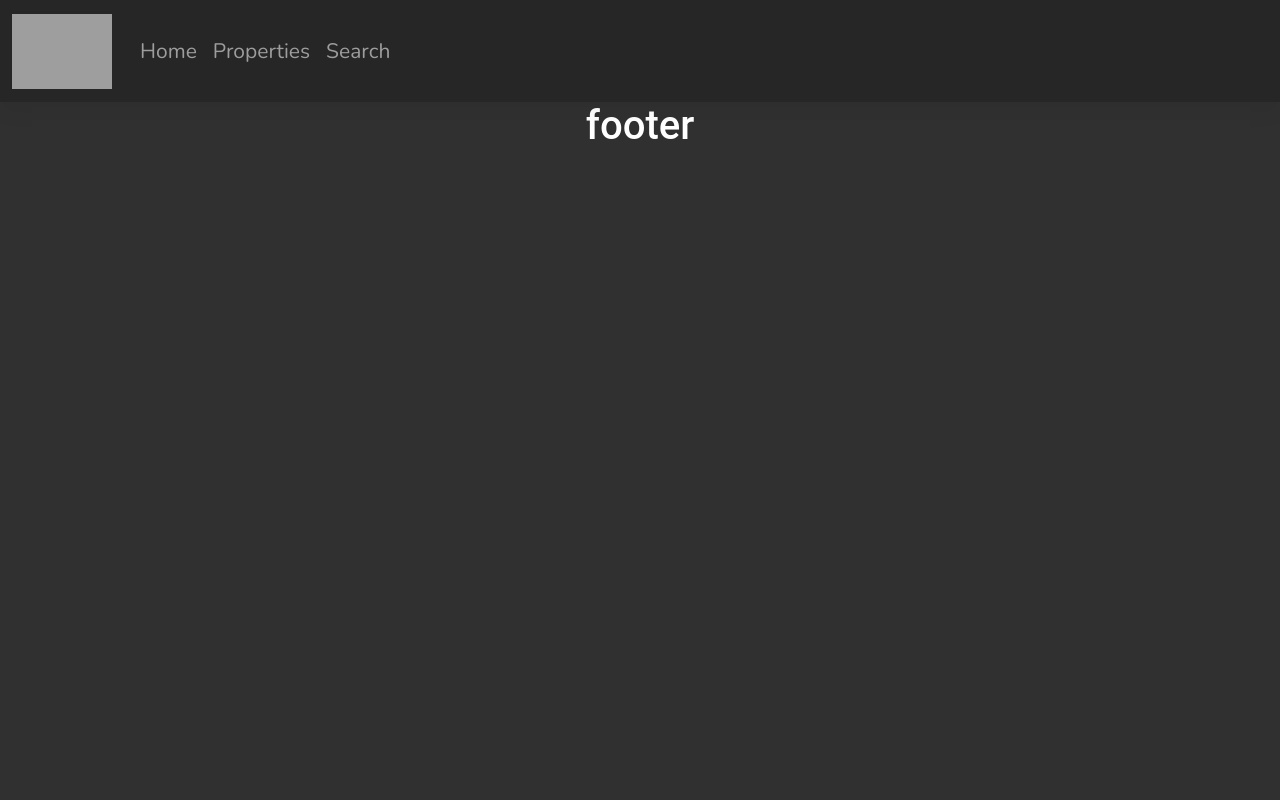
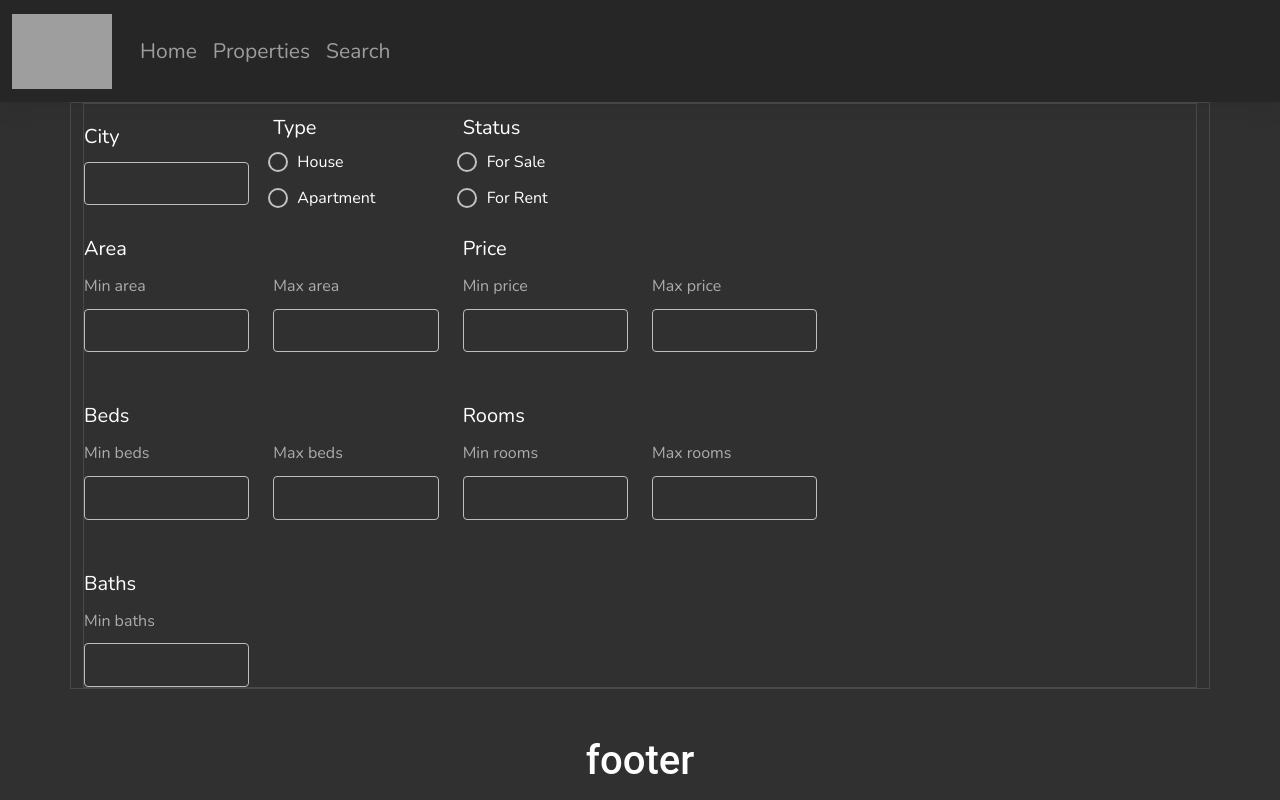
Before and after one commit to brancomartinezc/propiedades-frontend, a Vue app: page /search in a window 1280 px wide. Built offline with nearby package versions, Linux system fonts and the light colour scheme; grey boxes are pictures that could not be loaded.

Commit message:
formulario search

```diff
--- a/src/App.vue
+++ b/src/App.vue
@@ -1,7 +1,7 @@
 <template>
   <Navbar />
   <RouterView />
-  <h1 align="center">footer</h1>
+  <h1 class="mt-5" align="center">footer</h1>
 </template>
 
 <script>
--- a/src/components/PropertyCard.vue
+++ b/src/components/PropertyCard.vue
@@ -19,7 +19,7 @@
       <span class="carousel-control-next-icon" aria-hidden="true"></span>
       <span class="visually-hidden">Next</span>
     </button>
-    <!--<div class="sale-rent-label">for rent</div>-->
+    <div class="sale-rent-label">for rent</div>
     <div class="price-label">$ 2.500.000</div>
   </div>
 
@@ -37,7 +37,10 @@
       <div class="col-md-6"><img src="icons/bath1.png" alt="..."> 1 Baths</div>
     </div>
     <div class="row justify-content-left mt-4">
-      <div class="col-md-12"><img id="address-icon" src="icons/address1.png" alt="..."> Fragata Sarmiento 1037</div>
+      <div class="col-md-12"><img id="address-icon" src="icons/address1.png" alt="..."> E Hyde Park Blvd 2059</div>
+    </div>
+    <div class="row justify-content-left mt-2">
+      <div class="col-md-12"><img id="address-icon" src="icons/world2.png" alt="..."> Los Angeles</div>
     </div>
     <!--<div class="row justify-content-center mt-4">
       <a href="#" class="col-md-4 btn btn-success rounded-0">View more</a>
@@ -72,8 +75,12 @@ export default {
   max-width: 30px;
 }
 
+#city-icon{
+  max-width: 30px;
+}
+
 .sale-rent-label {
-    background-color: #43c546;
+    background-color: #29852A;
     box-shadow: 0 1px 2px rgb(0 0 0 / 20%);
     color: #fff;
     font-size: 1.1em;
--- a/src/views/PropertiesView.vue
+++ b/src/views/PropertiesView.vue
@@ -1,5 +1,9 @@
 <template>
   <div class="container">
+    <div class="row mt-5">
+      <div class="col-md-12 subtitle" align="center">15 properties in 5 cities</div>
+    </div>
+
     <div class="row mt-5">
       <div class="col-md-4"> <PropertyCard carouselId="1"/> </div>
       <div class="col-md-4"> <PropertyCard carouselId="2"/> </div>
@@ -15,3 +19,9 @@
 <script>
 import PropertyCard from '../components/PropertyCard.vue'
 </script>
+
+<style>
+.subtitle{
+  font-size: 40px;
+}
+</style>
--- a/src/views/SearchView.vue
+++ b/src/views/SearchView.vue
@@ -1,4 +1,138 @@
 <template>
+
+    <div class="container border">
+
+            <div class="form-group border">
+
+                <div class="row mt-2">
+                    <!-- city filter -->
+                    <div class="col-md-2">
+                        <label class="col-form-label col-form-label-lg category" for="city">City</label>
+                        <input class="form-control form-control-lg" type="text" id="city">
+                    </div>
+
+                    <!-- type filter -->
+                    <div class="col-md-2">
+                        <div class="category">Type</div>
+                        <div class="form-check mt-2">
+                            <label class="form-check-label">
+                                <input type="radio" class="form-check-input" name="type" value="house">
+                                House
+                            </label>
+                        </div>
+                        <div class="form-check">
+                            <label class="form-check-label mt-3">
+                                <input type="radio" class="form-check-input" name="type" value="apartment">
+                                Apartment
+                            </label>
+                        </div>
+                    </div>
+
+                    <!-- sale/rent filter -->
+                    <div class="col-md-2">
+                        <div class="category">Status</div>
+                        <div class="form-check mt-2">
+                            <label class="form-check-label">
+                                <input type="radio" class="form-check-input" name="sale_rent" value="sale">
+                                For Sale
+                            </label>
+                        </div>
+                        <div class="form-check">
+                            <label class="form-check-label mt-3">
+                                <input type="radio" class="form-check-input" name="sale_rent" value="rent">
+                                For Rent
+                            </label>
+                        </div>
+                    </div>
+                </div>
+
+                <div class="row mt-4">
+                    <div class="col-md-4 category">Area</div>
+                    <div class="col-md-4 category">Price</div>
+                </div>
+                <div class="row">
+                    <!-- min area filter -->
+                    <div class="col-md-2">
+                        <label class="col-form-label col-form-label-lg" for="min_area">Min area</label>
+                        <input class="form-control form-control-lg" type="number" id="min_area">
+                    </div>
+
+                    <!-- max area filter -->
+                    <div class="col-md-2">
+                        <label class="col-form-label col-form-label-lg" for="max_area">Max area</label>
+                        <input class="form-control form-control-lg" type="number" id="max_area">
+                    </div>
+
+                    <!-- min price filter -->
+                    <div class="col-md-2">
+                        <label class="col-form-label col-form-label-lg" for="min_price">Min price</label>
+                        <input class="form-control form-control-lg" type="number" id="min_price">
+                    </div>
+
+                    <!-- max price filter -->
+                    <div class="col-md-2">
+                        <label class="col-form-label col-form-label-lg" for="max_price">Max price</label>
+                        <input class="form-control form-control-lg" type="number" id="max_price">
+                    </div>
+                </div>
+
+                <div class="row mt-4">
+
+                </div>
+                <div class="row">
+
+                </div>
+
+                <div class="row mt-4">
+                    <div class="col-md-4 category">Beds</div>
+                    <div class="col-md-4 category">Rooms</div>
+                </div>
+                <div class="row">
+                    <!-- min beds filter -->
+                    <div class="col-md-2">
+                        <label class="col-form-label col-form-label-lg" for="min_beds">Min beds</label>
+                        <input class="form-control form-control-lg" type="number" id="min_beds">
+                    </div>
+
+                    <!-- max beds filter -->
+                    <div class="col-md-2">
+                        <label class="col-form-label col-form-label-lg" for="max_beds">Max beds</label>
+                        <input class="form-control form-control-lg" type="number" id="max_beds">
+                    </div>
+
+                    <!-- min rooms filter -->
+                    <div class="col-md-2">
+                        <label class="col-form-label col-form-label-lg" for="min_rooms">Min rooms</label>
+                        <input class="form-control form-control-lg" type="number" id="min_rooms">
+                    </div>
+
+                    <!-- max rooms filter -->
+                    <div class="col-md-2">
+                        <label class="col-form-label col-form-label-lg" for="max_rooms">Max rooms</label>
+                        <input class="form-control form-control-lg" type="number" id="max_rooms">
+                    </div>
+                </div>
+
+                <div class="row mt-4">
+
+                </div>
+                <div class="row">
+
+                </div>
+
+                <div class="row mt-4">
+                    <div class="col-md-2 category">Baths</div>
+                </div>
+                <div class="row">
+                    <!-- min baths filter -->
+                    <div class="col-md-2">
+                        <label class="col-form-label col-form-label-lg" for="min_baths">Min baths</label>
+                        <input class="form-control form-control-lg" type="number" id="min_baths">
+                    </div>
+                </div>
+
+        </div>
+    </div>
 
 </template>
 
@@ -7,5 +141,8 @@
 </script>
 
 <style>
-
+.category{
+    font-size: 20px;
+    color: white;
+}
 </style>
```
Also changed, not shown: public/icons/world1.png (added), public/icons/world2.png (added), public/mdb.dark.css.
